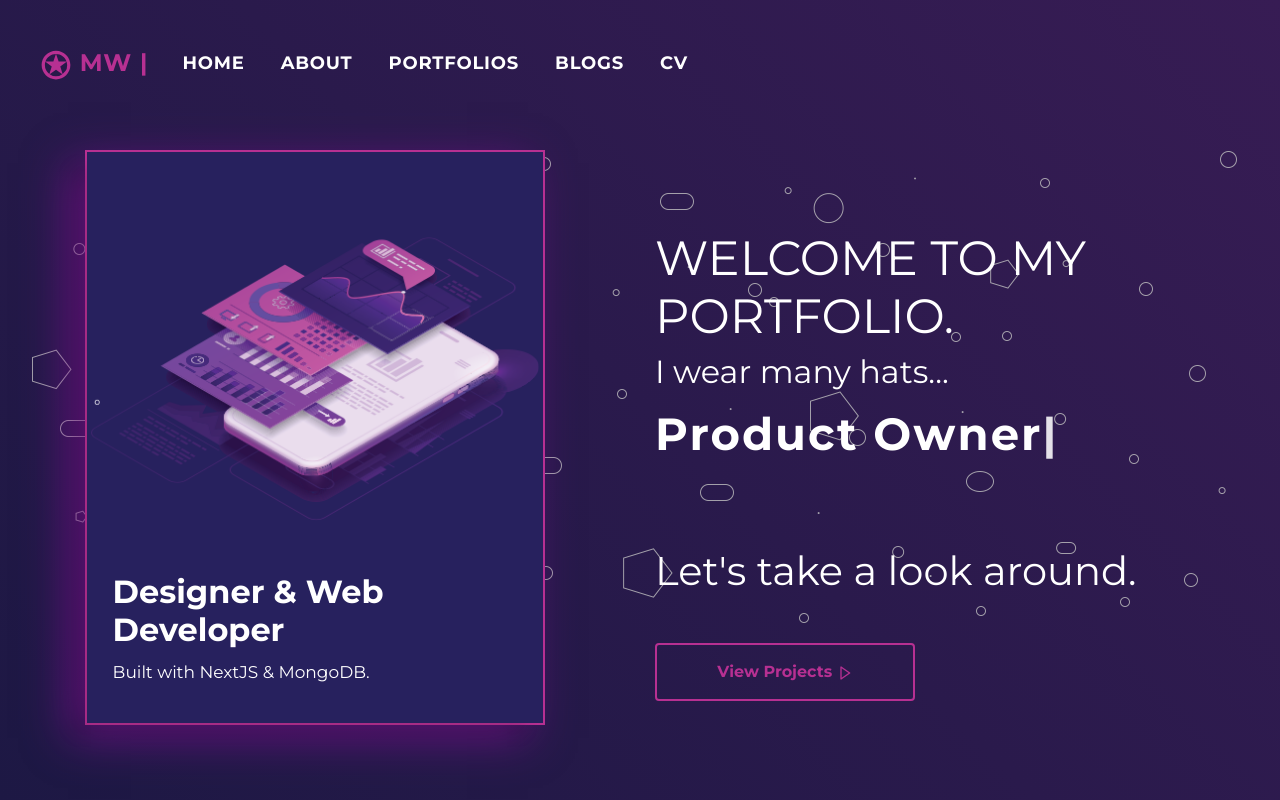
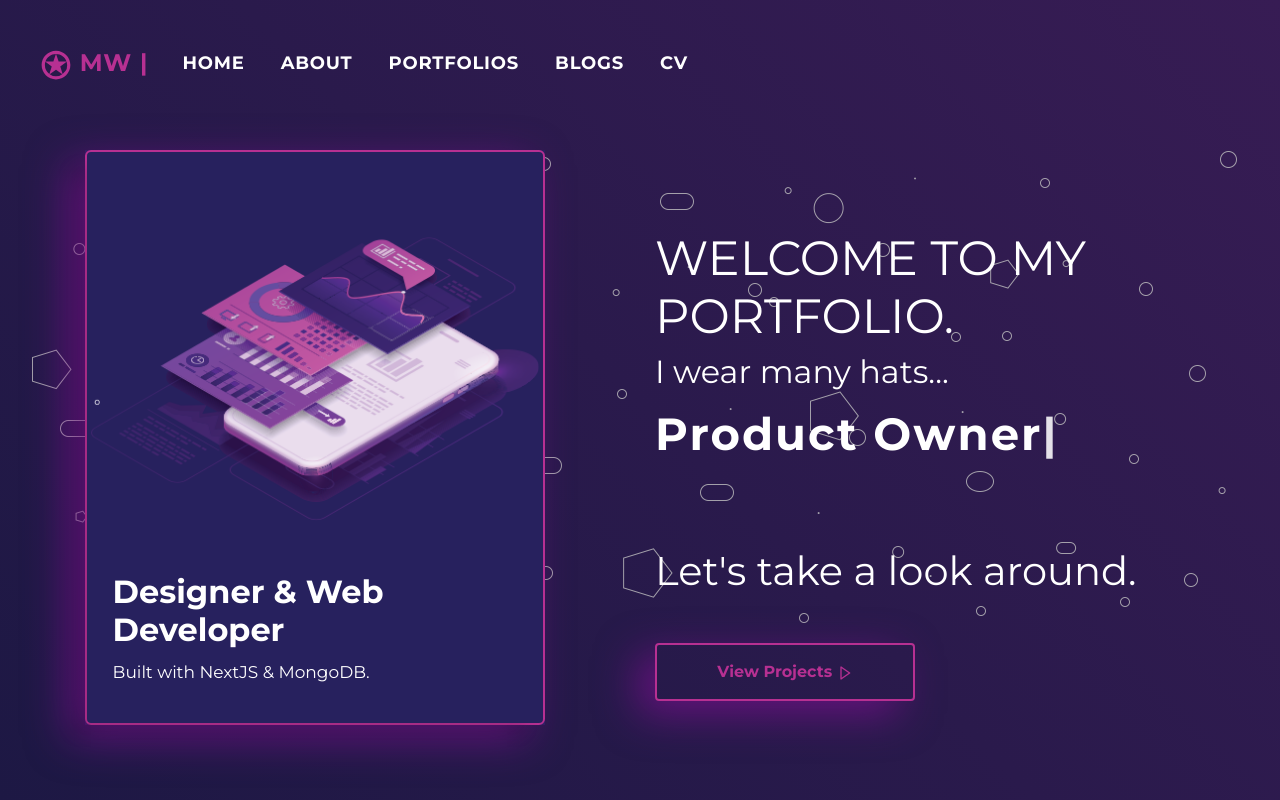
Before and after one commit to murray-williams/portfolio-mw, a Next.js app: page / in a window 1280 px wide. Built offline with nearby package versions, Linux system fonts and the light colour scheme.

Commit message:
minor border styling update

```diff
--- a/pages/index.js
+++ b/pages/index.js
@@ -3,6 +3,7 @@ import { BiRightArrow } from 'react-icons/bi'
 import BaseLayout from '@/components/layouts/BaseLayout'
 import { Container, Row, Col, Button } from 'reactstrap'
 import Typed from 'react-typed'
+import Link from 'next/link'
 
 const roles = [
   'Product Owner',
@@ -62,9 +63,11 @@ class Index extends React.Component {
                 />
                 <div className="hero-welcome-bio">
                   <h1>Let's take a look around.</h1>
-                  <Button className="hero-welcome-btn">
-                    View Projects <BiRightArrow size="1rem" />
-                  </Button>
+                  <Link href="/portfolios">
+                    <Button className="hero-welcome-btn">
+                      View Projects <BiRightArrow size="1rem" />
+                    </Button>
+                  </Link>
                 </div>
               </Col>
             </Row>
--- a/styles/shared/_index.scss
+++ b/styles/shared/_index.scss
@@ -102,6 +102,7 @@
   min-width: 260px;
   padding: 15px 30px;
   background: none;
+  box-shadow: -17px 13px 41px rgb(142 13 158 / 60%);
   border: 2px solid #b73092;
   color: #b73092;
   font-weight: bold;
@@ -126,6 +127,7 @@
   top: 0;
   box-shadow: -17px 13px 41px rgb(142 13 158 / 60%);
   border: 2px solid #b73092;
+  border-radius: 6px;
 
   .shadow-inner {
     width: 100%;
```
